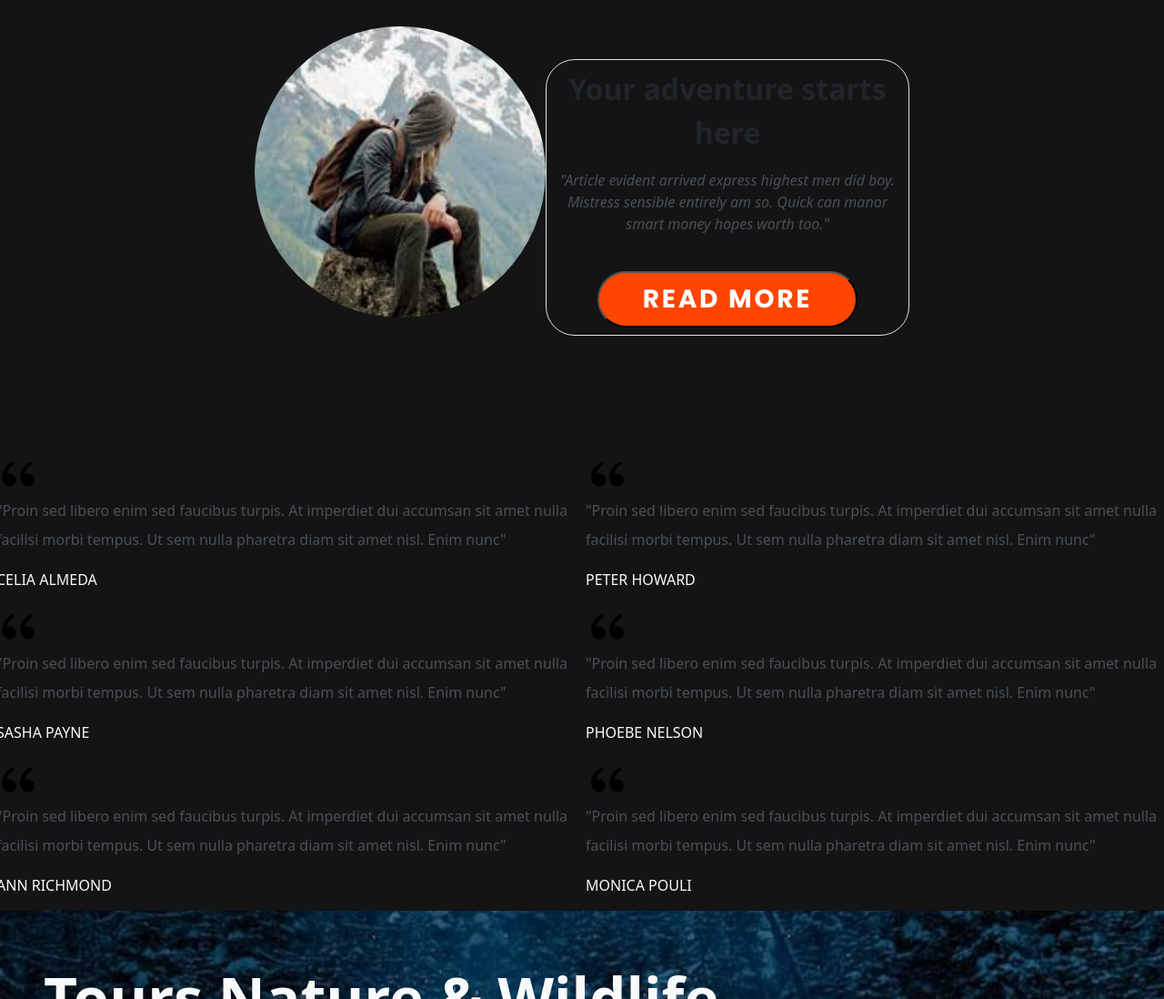
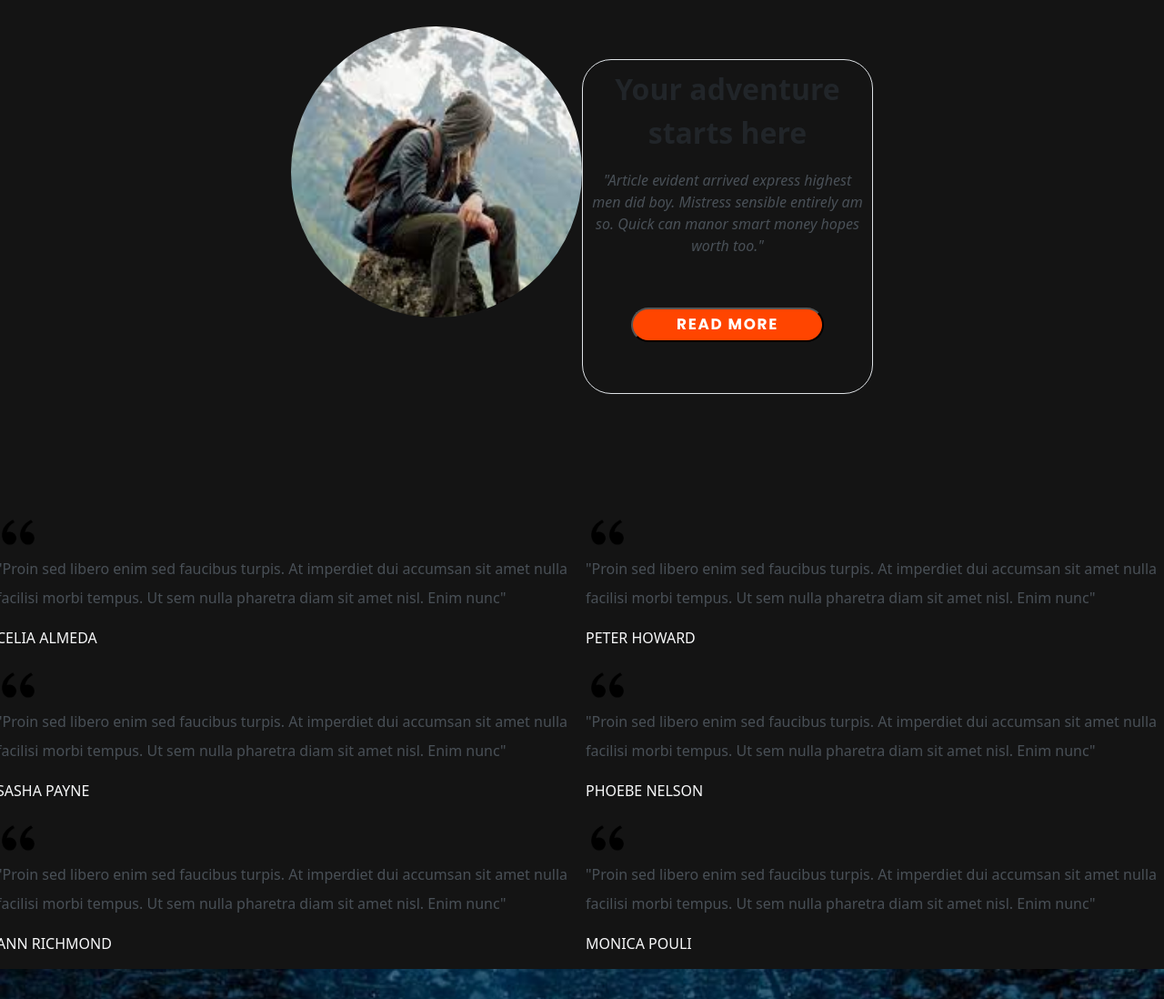
Before and after one commit to Ryandasilva44/travel-agency, an Angular app: page /about in a window 1280 px wide. Shown: the part 4213-5311 px from the top of the page at 91% size. Built offline with nearby package versions, Linux system fonts and the light colour scheme.

Commit message:
novo commit

```diff
--- a/src/app/about/section/section.component.html
+++ b/src/app/about/section/section.component.html
@@ -55,7 +55,7 @@
     <p class="text-dark-emphasis fs-6">
       <em>{{ textParagrafo01 }}</em>
     </p>
-    <button class="btn-04 rounded-pill p-2 px-5 fw-bold">
+    <button class="btn-04 rounded-pill p-1 px-5 fw-bold">
       {{ textButton01 }}
     </button>
   </div>
--- a/src/app/about/section/section.component.scss
+++ b/src/app/about/section/section.component.scss
@@ -60,7 +60,7 @@ section {
   object-fit: cover;
 }
 .btn-04 {
-  font-size: 0.5em;
+  font-size: 0.3em;
   font-family: "Poppins", sans-serif;
   letter-spacing: 0.1em;
   background: $bgcolor;
@@ -74,8 +74,8 @@ section {
 }
 
 .boxs {
-  width: 25rem;
-  height: 19rem;
+  width: 20rem;
+  height: 23rem;
 }
 
 .container {
```
